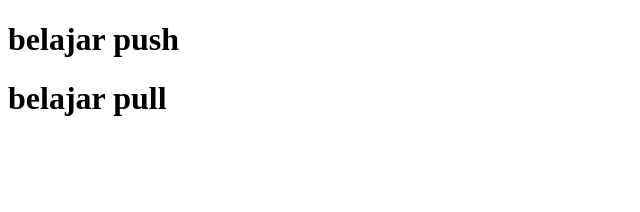
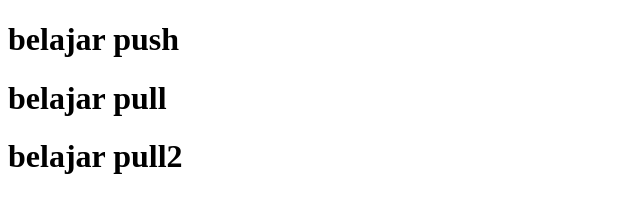
Before and after one commit to whoisryu/belajar-niomic, a plain HTML site: page branch.html in a window 1280 px wide. Shown: the whole page, without its empty margins (0-640 px from the left). Drawn offline with Linux system fonts and the light colour scheme.

Commit message:
nambah pull 2

```diff
--- a/branch.html
+++ b/branch.html
@@ -7,5 +7,6 @@
   <body>
     <h1>belajar  push</h1>
     <h1>belajar pull</h1>
+    <h1>belajar pull2</h1>
   </body>
 </html>
```
